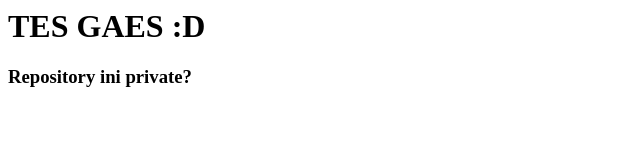
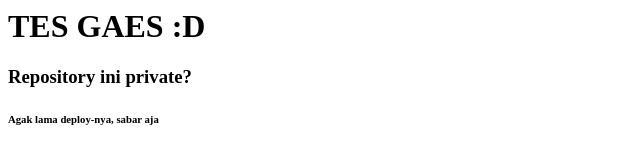
Before and after one commit to satriair04/TestHTMLHostingPage, a plain HTML site: page index.html in a window 1280 px wide. Shown: the whole page, without its empty margins (0-640 px from the left). Drawn offline with Linux system fonts and the light colour scheme.

Commit message:
Update index.html

```diff
--- a/index.html
+++ b/index.html
@@ -1,2 +1,3 @@
 <h1>TES GAES :D</h1>
 <h3>Repository ini private?</h3>
+<h6>Agak lama deploy-nya, sabar aja</h6>
```
